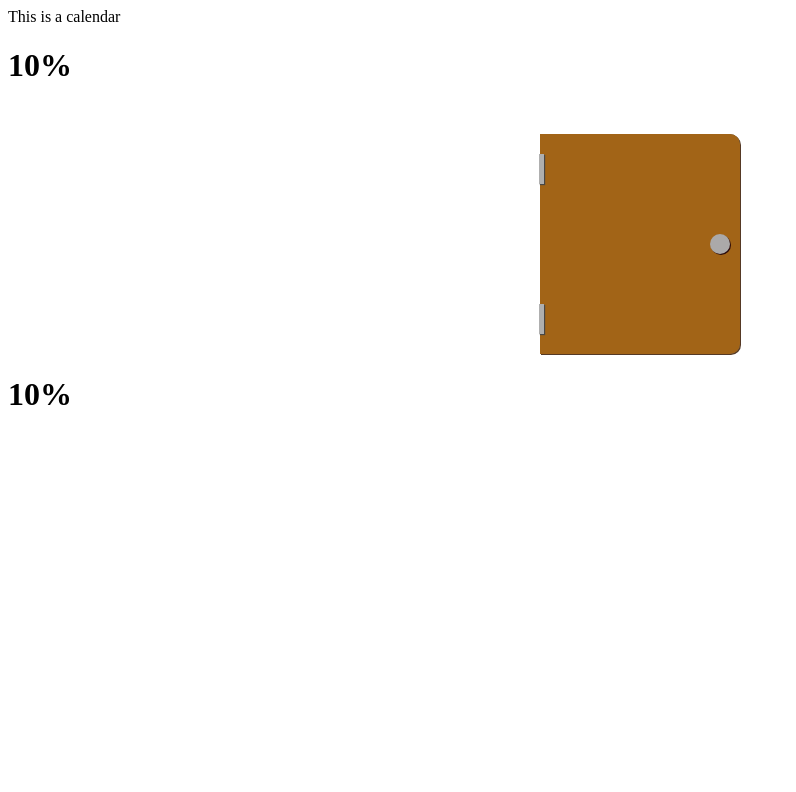
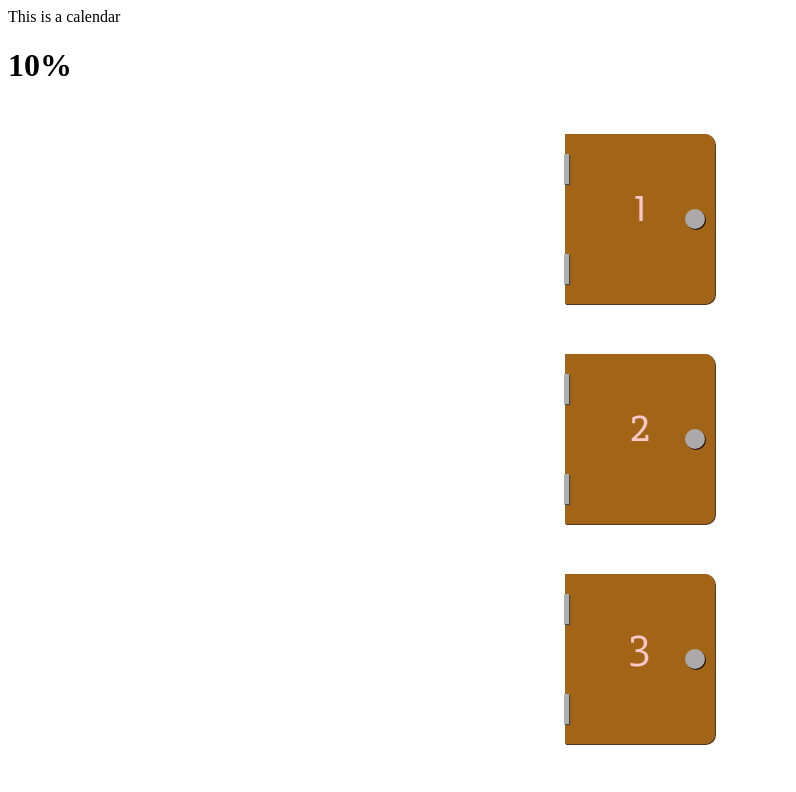
Before and after one commit to nattydodd/react-advent-calendar, a React app: page / in a window 1280 px wide. Shown: the top 792 px of the page, without its empty margins (0-796 px from the left). Built offline with nearby package versions, Linux system fonts and the light colour scheme.

Commit message:
more adjustments to door style and rendering

```diff
--- a/components/calendar.js
+++ b/components/calendar.js
@@ -4,14 +4,33 @@ import Door from './door.js';
 import ProgressBar from './progress-bar.js';
 import ChristmasScene from './christmas-scene.js';
 
+const doors = (() => {
+    let doorArray = [];
+    for (let i = 1; i < 26; i++) {
+      doorArray.push(i);
+    }
+    return doorArray;
+  })();
 class Calendar extends Component {
+
+  constructor() {
+    super();
+  }
+
+  renderDoors() {
+    return doors.map((door) => {
+      return (
+        <Door id={door} key={`door${door}`}/>
+      )
+    });
+  }
 
   render() {
     return (
       <div className="calendar">
         This is a calendar
         <ProgressBar percent="10%" />
-        <Door id="1"/>
+        {this.renderDoors()}
         <ChristmasScene percent="10%" />
       </div>
     );
--- a/components/door.js
+++ b/components/door.js
@@ -27,6 +27,9 @@ class Door extends Component {
           <div className="door__frame__door__handle"></div>
           <div className="door__frame__door__hinge top"></div>
           <div className="door__frame__door__hinge bottom"></div>
+          <div className="door__frame__door__number">
+            <p>{this.props.id}</p>
+          </div>
         </div>
       </div>
     );
--- a/public/css/style.css
+++ b/public/css/style.css
@@ -1,8 +1,8 @@
 .door__frame {
   background-color: #5f5f5f;
   position: relative;
-  width: 200px;
-  height: 220px;
+  width: 150px;
+  height: 170px;
   margin: 0 auto;
   margin-top: 50px;
   border-radius: 0 10px 10px 0;
@@ -13,8 +13,8 @@
     position: absolute;
     top: 0px;
     left: 0px;
-    width: 200px;
-    height: 220px;
+    width: 150px;
+    height: 170px;
     display: flex;
     justify-content: flex-end;
     transform-origin: left;
@@ -42,3 +42,13 @@
         top: 20px; }
       .door__frame__door__hinge.bottom {
         bottom: 20px; }
+    .door__frame__door__number {
+      position: absolute;
+      width: 100%;
+      text-align: center;
+      font-size: 45px; }
+      .door__frame__door__number p {
+        color: #ffc8c8; }
+
+p {
+  font-family: 'Slabo 27px', serif; }
--- a/public/index.html
+++ b/public/index.html
@@ -5,6 +5,7 @@
     <title>My Advent Calendar</title>
     <link rel="shortcut icon" href="#">
     <link rel="stylesheet" type="text/css" href="./css/style.css">
+    <link href="https://fonts.googleapis.com/css?family=Slabo+27px" rel="stylesheet">
     <script src="bundle.js"></script>
   </head>
   <body>
--- a/public/scss/style.scss
+++ b/public/scss/style.scss
@@ -1 +1,5 @@
 @import 'door.scss';
+
+p {
+  font-family: 'Slabo 27px', serif;
+}
```
Also changed, not shown: public/scss/door.scss (+15 -4 lines).
